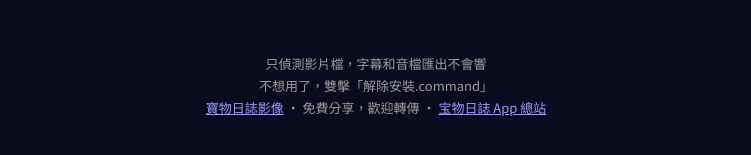
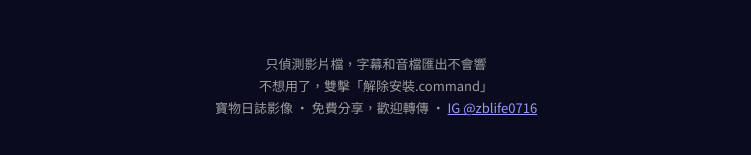
Before and after one commit to takara-nikki/takara-nikki.github.io, a plain HTML site: page export-alarm/index.html in a window 1280 px wide. Shown: the part 1489-1644 px from the top of the page, without its empty margins (264-1015 px from the left). Drawn offline with Linux system fonts and the light colour scheme.

Commit message:
匯出通知開關：頁尾改連 IG，拿掉 App 總站連結
Co-Authored-By: Claude Opus 5.5 <noreply@anthropic.com>
Claude-Session: https://claude.ai/code/session_01G1ENwjbHvNHJm26TMGpvgL

```diff
--- a/export-alarm/index.html
+++ b/export-alarm/index.html
@@ -83,7 +83,7 @@ footer a{color:var(--pr)}
   </ul>
   <p class="req">台詞可以自己改，一行一句：<br><kbd>~/Library/Application Support/BaoExportAlarm/lines.txt</kbd></p>
 
-  <footer>只偵測影片檔，字幕和音檔匯出不會響<br>不想用了，雙擊「解除安裝.command」<br><a href="https://www.instagram.com/zblife0716/" target="_blank" rel="noopener">寶物日誌影像</a> · 免費分享，歡迎轉傳 · <a href="../">宝物日誌 App 總站</a></footer>
+  <footer>只偵測影片檔，字幕和音檔匯出不會響<br>不想用了，雙擊「解除安裝.command」<br>寶物日誌影像 · 免費分享，歡迎轉傳 · <a href="https://www.instagram.com/zblife0716/" target="_blank" rel="noopener">IG @zblife0716</a></footer>
 </main>
 </body>
 </html>
```
